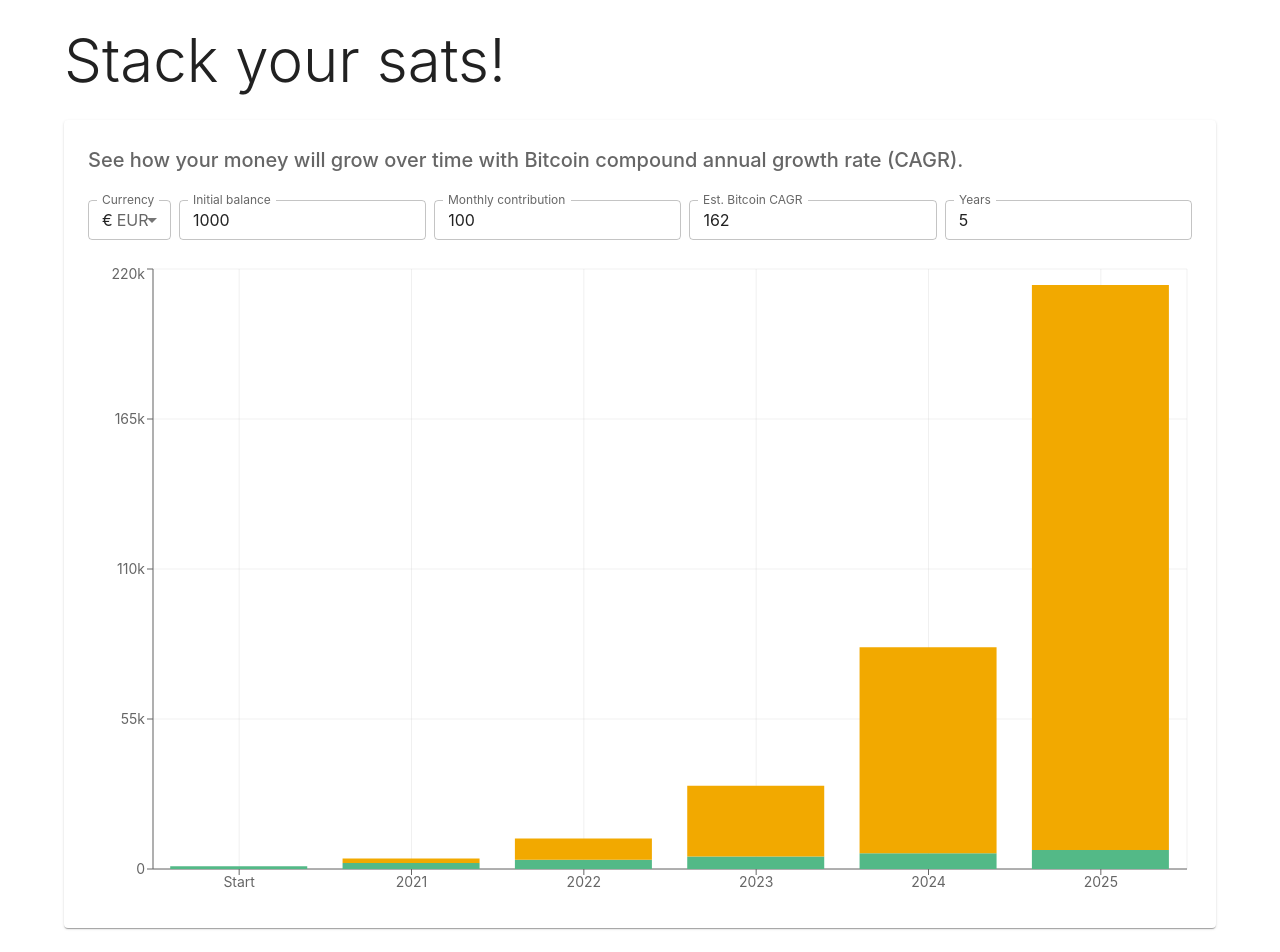
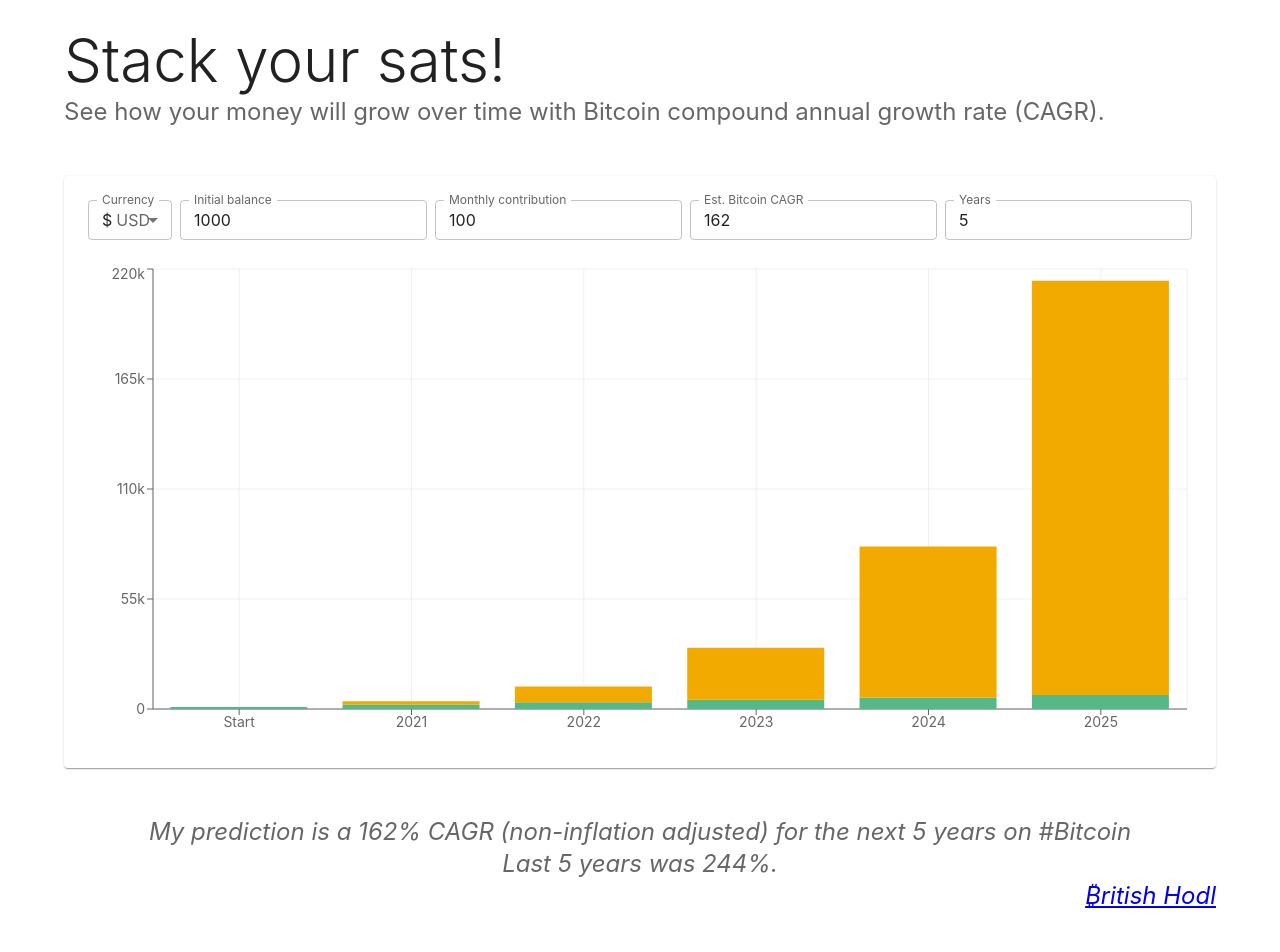
Before and after one commit to matteoantoci/stack-your-sats, a React (Create React App) app: page / in a window 1280 px wide. Built offline with nearby package versions, Linux system fonts and the light colour scheme.

Commit message:
Refactor

```diff
--- a/src/App.tsx
+++ b/src/App.tsx
@@ -1,8 +1,8 @@
 import React from 'react'
-import { Chart } from './components/Chart'
+import { Home } from './components/Home'
 import { ThemeProvider } from '@mui/material/styles'
 import { theme } from './theme'
-import { Box, Container, CssBaseline, Stack, styled, Typography } from '@mui/material'
+import { Container, CssBaseline, styled } from '@mui/material'
 
 const Main = styled('main')`
   padding-top: ${theme.spacing(3)};
@@ -14,14 +14,7 @@ const App = () => (
     <CssBaseline />
     <Main>
       <Container>
-        <Stack spacing={3}>
-          <Box>
-            <Typography variant={'h2'} component={'h1'}>
-              Stack your sats!
-            </Typography>
-          </Box>
-          <Chart />
-        </Stack>
+        <Home />
       </Container>
     </Main>
   </ThemeProvider>
--- /dev/null
+++ b/src/components/Card.tsx
@@ -0,0 +1,7 @@
+import { Paper, styled } from '@mui/material'
+import { theme } from '../theme'
+
+export const Card = styled(Paper)`
+  padding: ${theme.spacing(3)};
+  height: 100%;
+`
--- a/src/components/Chart.tsx
+++ b/src/components/Chart.tsx
@@ -1,17 +1,13 @@
-import React, { FC, useState } from 'react'
+import React, { FC } from 'react'
 import { Bar, BarChart, CartesianGrid, ResponsiveContainer, Tooltip, XAxis, YAxis } from 'recharts'
 import { theme } from '../theme'
-import { Box, FormControl, MenuItem, Paper, Stack, styled, TextField, Typography } from '@mui/material'
 import Big from 'big.js'
 import numeral from 'numeral'
-
-const FONT_SIZE = theme.typography.fontSize
-
-export const getIntSpacing = (spacing: number): number => parseInt(theme.spacing(spacing), 10)
+import { Store } from '../store'
 
 type ChartData = {
   year: string
-  interests: Big
+  growth: Big
   contributions: Big
   total: Big
 }
@@ -22,6 +18,10 @@ type ChartArgs = {
   monthlyContribution: number
   rate: number
 }
+
+const FONT_SIZE = theme.typography.fontSize
+
+export const getIntSpacing = (spacing: number): number => parseInt(theme.spacing(spacing), 10)
 
 const createChartData = (args: ChartArgs) => {
   const currentYear = new Date().getFullYear()
@@ -43,7 +43,7 @@ const createChartData = (args: ChartArgs) => {
         {
           year: (currentYear + year).toString(),
           contributions,
-          interests: total.minus(contributions),
+          growth: total.minus(contributions),
           total,
         },
       ]
@@ -52,122 +52,26 @@ const createChartData = (args: ChartArgs) => {
   chartData.unshift({
     year: 'Start',
     contributions: startingAmount,
-    interests: Big(0),
+    growth: Big(0),
     total: startingAmount,
   })
 
   return chartData
 }
 
-const Card = styled(Paper)`
-  padding: ${theme.spacing(3)};
-  height: 100%;
-`
-
-type Currency = {
-  readonly value: string
-  readonly label: string
-}
-
-const CURRENCIES = [
-  {
-    value: 'USD',
-    label: '$',
-  },
-  {
-    value: 'EUR',
-    label: '€',
-  },
-  {
-    value: 'GBP',
-    label: '£',
-  },
-] as const
-
 const formatAxisValue = (value: number) => {
   const formatted = numeral(value).format(`(0a)`)
   return value > 1000000 ? formatted.toUpperCase() : formatted
 }
 
-const toInt = (value: string) => {
-  return value && value.length ? parseInt(value) : 0
+type Props = {
+  store: Store
 }
 
-export const Chart: FC = () => {
-  const [currency, setCurrency] = useState<Currency>(CURRENCIES[1])
-  const [yearsToGrow, setYearsToGrow] = useState(5)
-  const [startingAmount, setStartingAmount] = useState(1000)
-  const [monthlyContribution, setMonthlyContribution] = useState(100)
-  const [rate, setRate] = useState(162)
-
-  const data = createChartData({
-    yearsToGrow,
-    startingAmount,
-    monthlyContribution,
-    rate,
-  })
-
+export const Chart: FC<Props> = ({ store }) => {
+  const data = createChartData(store)
   return (
-    <Card>
-      <Stack spacing={3}>
-        <Typography variant={'h6'} component={'h2'} color={theme.palette.text.secondary}>
-          See how your money will grow over time with Bitcoin compound annual growth rate (CAGR).
-        </Typography>
-        <FormControl>
-          <Stack direction="row" justifyContent="space-between" spacing={1}>
-            <TextField
-              select
-              label="Currency"
-              value={currency.value}
-              size="small"
-              onChange={(e) => {
-                const selectedIndex = CURRENCIES.findIndex((it) => it.value === e.target.value) ?? 0
-                setCurrency(CURRENCIES[selectedIndex])
-              }}
-            >
-              {CURRENCIES.map((option) => (
-                <MenuItem key={option.value} value={option.value}>
-                  <Stack direction="row" spacing={0.5}>
-                    <Box component={'span'}>{option.label}</Box>
-                    <Box component={'span'} color={theme.palette.text.secondary}>
-                      {option.value}
-                    </Box>
-                  </Stack>
-                </MenuItem>
-              ))}
-            </TextField>
-            <TextField
-              label="Initial balance"
-              value={startingAmount}
-              type="number"
-              size="small"
-              onChange={(e) => setStartingAmount(toInt(e.target.value))}
-            />
-            <TextField
-              label="Monthly contribution"
-              type="number"
-              value={monthlyContribution}
-              size="small"
-              onChange={(e) => setMonthlyContribution(toInt(e.target.value))}
-            />
-            <TextField
-              label="Est. Bitcoin CAGR"
-              type="number"
-              defaultValue={rate}
-              size="small"
-              onChange={(e) => setRate(toInt(e.target.value))}
-            />
-            <TextField
-              label="Years"
-              type="number"
-              value={yearsToGrow}
-              size="small"
-              onChange={(e) => setYearsToGrow(toInt(e.target.value))}
-            />
-          </Stack>
-        </FormControl>
-
-        <ResponsiveContainer height={getIntSpacing(80)}>
+    <ResponsiveContainer height={getIntSpacing(60)}>
       <BarChart data={data}>
         <CartesianGrid opacity={0.3} />
         <XAxis dataKey="year" tick={{ fontSize: FONT_SIZE }} />
@@ -176,7 +80,7 @@ export const Chart: FC = () => {
           formatter={(value: number) =>
             new Intl.NumberFormat(navigator.language, {
               style: 'currency',
-                  currency: currency.value,
+              currency: store.currency.value,
               maximumFractionDigits: 0,
               currencyDisplay: 'narrowSymbol',
             }).format(value)
@@ -189,10 +93,8 @@ export const Chart: FC = () => {
           }}
         />
         <Bar dataKey="contributions" stackId="a" fill={theme.palette.success.main} name="Contributions" />
-            <Bar dataKey="interests" stackId="a" fill={theme.palette.primary.main} name="Interests" />
+        <Bar dataKey="growth" stackId="a" fill={theme.palette.primary.main} name="Growth" />
       </BarChart>
     </ResponsiveContainer>
-      </Stack>
-    </Card>
   )
 }
--- /dev/null
+++ b/src/components/Form.tsx
@@ -0,0 +1,83 @@
+import React, { FC } from 'react'
+import { Box, FormControl, MenuItem, Stack, TextField } from '@mui/material'
+import { theme } from '../theme'
+import { CURRENCIES } from '../currencies'
+import { Store } from '../store'
+
+const toInt = (value: string) => {
+  return value && value.length ? parseInt(value) : 0
+}
+
+type Props = {
+  store: Store
+}
+
+export const Form: FC<Props> = ({ store }) => {
+  const {
+    currency,
+    onCurrencyChange,
+    startingAmount,
+    onStartingAmountChange,
+    monthlyContribution,
+    onMonthlyContributionChange,
+    rate,
+    onRateChange,
+    yearsToGrow,
+    onYearsToGrowChange,
+  } = store
+  return (
+    <FormControl>
+      <Stack direction="row" justifyContent="space-between" spacing={1}>
+        <TextField
+          select
+          label="Currency"
+          value={currency.value}
+          size="small"
+          onChange={(e) => {
+            const selectedIndex = CURRENCIES.findIndex((it) => it.value === e.target.value) ?? 0
+            onCurrencyChange(CURRENCIES[selectedIndex])
+          }}
+        >
+          {CURRENCIES.map((option) => (
+            <MenuItem key={option.value} value={option.value}>
+              <Stack direction="row" spacing={0.5}>
+                <Box component={'span'}>{option.label}</Box>
+                <Box component={'span'} color={theme.palette.text.secondary}>
+                  {option.value}
+                </Box>
+              </Stack>
+            </MenuItem>
+          ))}
+        </TextField>
+        <TextField
+          label="Initial balance"
+          value={startingAmount}
+          type="number"
+          size="small"
+          onChange={(e) => onStartingAmountChange(toInt(e.target.value))}
+        />
+        <TextField
+          label="Monthly contribution"
+          type="number"
+          value={monthlyContribution}
+          size="small"
+          onChange={(e) => onMonthlyContributionChange(toInt(e.target.value))}
+        />
+        <TextField
+          label="Est. Bitcoin CAGR"
+          type="number"
+          defaultValue={rate}
+          size="small"
+          onChange={(e) => onRateChange(toInt(e.target.value))}
+        />
+        <TextField
+          label="Years"
+          type="number"
+          value={yearsToGrow}
+          size="small"
+          onChange={(e) => onYearsToGrowChange(toInt(e.target.value))}
+        />
+      </Stack>
+    </FormControl>
+  )
+}
--- /dev/null
+++ b/src/components/Home.tsx
@@ -0,0 +1,35 @@
+import React, { FC } from 'react'
+import { Box, Stack, Typography } from '@mui/material'
+import { Card } from './Card'
+import { Form } from './Form'
+import { Chart } from './Chart'
+import { useStore } from '../store'
+import { Quote } from './Quote'
+import { theme } from '../theme'
+
+const PageHeader: FC = () => (
+  <Box>
+    <Typography variant={'h2'} component={'h1'}>
+      Stack your sats!
+    </Typography>
+    <Typography variant={'h5'} color={theme.palette.text.secondary}>
+      See how your money will grow over time with Bitcoin compound annual growth rate (CAGR).
+    </Typography>
+  </Box>
+)
+
+export const Home: FC = () => {
+  const store = useStore()
+  return (
+    <Stack spacing={6}>
+      <PageHeader />
+      <Card>
+        <Stack spacing={3}>
+          <Form store={store} />
+          <Chart store={store} />
+        </Stack>
+      </Card>
+      <Quote />
+    </Stack>
+  )
+}
--- /dev/null
+++ b/src/components/Quote.tsx
@@ -0,0 +1,19 @@
+import { theme } from '../theme'
+import React, { FC } from 'react'
+import { Box, Typography } from '@mui/material'
+
+export const Quote: FC = () => (
+  <Box fontStyle="italic" color={theme.palette.text.secondary}>
+    <Typography variant="h5" component="p" textAlign="center">
+      My prediction is a 162% CAGR (non-inflation adjusted) for the next 5 years on #Bitcoin
+    </Typography>
+    <Typography variant="h5" component="p" textAlign="center">
+      Last 5 years was 244%.
+    </Typography>
+    <Typography variant="h5" component="p" textAlign="right">
+      <a href="https://twitter.com/BritishHodl/status/1458019169744695296" target="_blank" rel="noopener noreferrer">
+        ₿ritish Hodl
+      </a>
+    </Typography>
+  </Box>
+)
--- /dev/null
+++ b/src/currencies.ts
@@ -0,0 +1,18 @@
+export type Currency = {
+  readonly value: string
+  readonly label: string
+}
+export const CURRENCIES = [
+  {
+    value: 'USD',
+    label: '$',
+  },
+  {
+    value: 'EUR',
+    label: '€',
+  },
+  {
+    value: 'GBP',
+    label: '£',
+  },
+] as const
--- /dev/null
+++ b/src/store.ts
@@ -0,0 +1,36 @@
+import { CURRENCIES, Currency } from './currencies'
+import { useState } from 'react'
+
+export type Store = {
+  currency: Currency
+  onCurrencyChange: (value: Currency) => void
+  startingAmount: number
+  onStartingAmountChange: (value: number) => void
+  monthlyContribution: number
+  onMonthlyContributionChange: (value: number) => void
+  rate: number
+  onRateChange: (value: number) => void
+  yearsToGrow: number
+  onYearsToGrowChange: (value: number) => void
+}
+
+export const useStore = (): Store => {
+  const [currency, setCurrency] = useState<Currency>(CURRENCIES[0])
+  const [yearsToGrow, setYearsToGrow] = useState(5)
+  const [startingAmount, setStartingAmount] = useState(1000)
+  const [monthlyContribution, setMonthlyContribution] = useState(100)
+  const [rate, setRate] = useState(162)
+
+  return {
+    currency,
+    yearsToGrow,
+    startingAmount,
+    monthlyContribution,
+    rate,
+    onCurrencyChange: setCurrency,
+    onMonthlyContributionChange: setMonthlyContribution,
+    onRateChange: setRate,
+    onStartingAmountChange: setStartingAmount,
+    onYearsToGrowChange: setYearsToGrow,
+  }
+}
```
Lines whose indentation alone changed are shown as unchanged.
